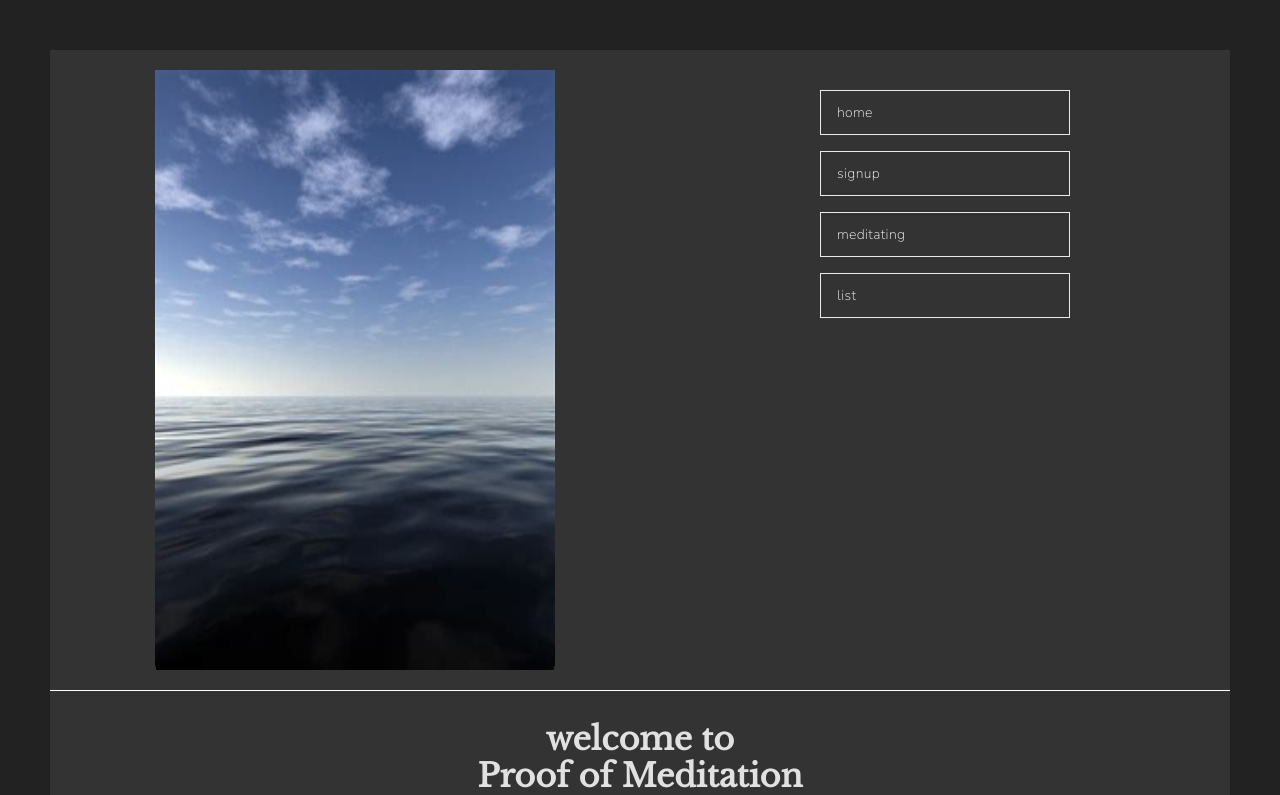
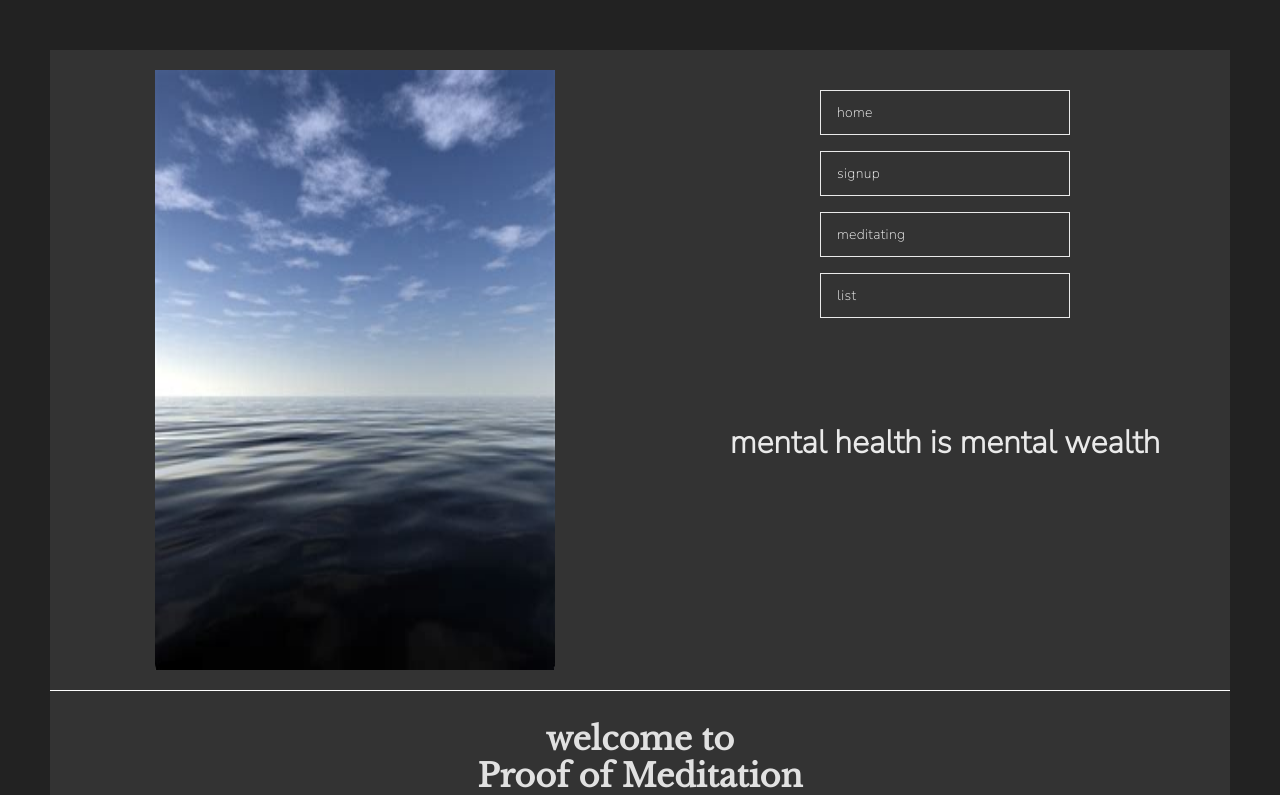
Before and after one commit to GigaHierz/proof-of-meditation, a Next.js app in the folder client/: page / in a window 1280 px wide. Shown: the top 795 px of the page. Built offline with nearby package versions, Linux system fonts and the light colour scheme.

Commit message:
Add styling to layout

```diff
--- a/client/components/Layout.tsx
+++ b/client/components/Layout.tsx
@@ -33,6 +33,7 @@ export default function Layout ({ children }: { children: any }) {
             </div>
             <div className={styles.right}>
               <Menu></Menu>
+              <h1 className={styles.moto}>mental health is mental wealth</h1>
             </div>
           </div>
         </div>
--- a/client/styles/Layout.module.scss
+++ b/client/styles/Layout.module.scss
@@ -33,7 +33,11 @@
   display: flex;
   flex-direction: column;
   align-items: center;
-  width: 50%;
+  width: 100%;
+
+  .moto {
+    text-align: center;
+  }
 }
 
 .list {
@@ -59,6 +63,10 @@
     width: 50%;
   }
 
+  .right {
+    width: 50%;
+  }
+
   .list {
     .left {
       display: none;
```
